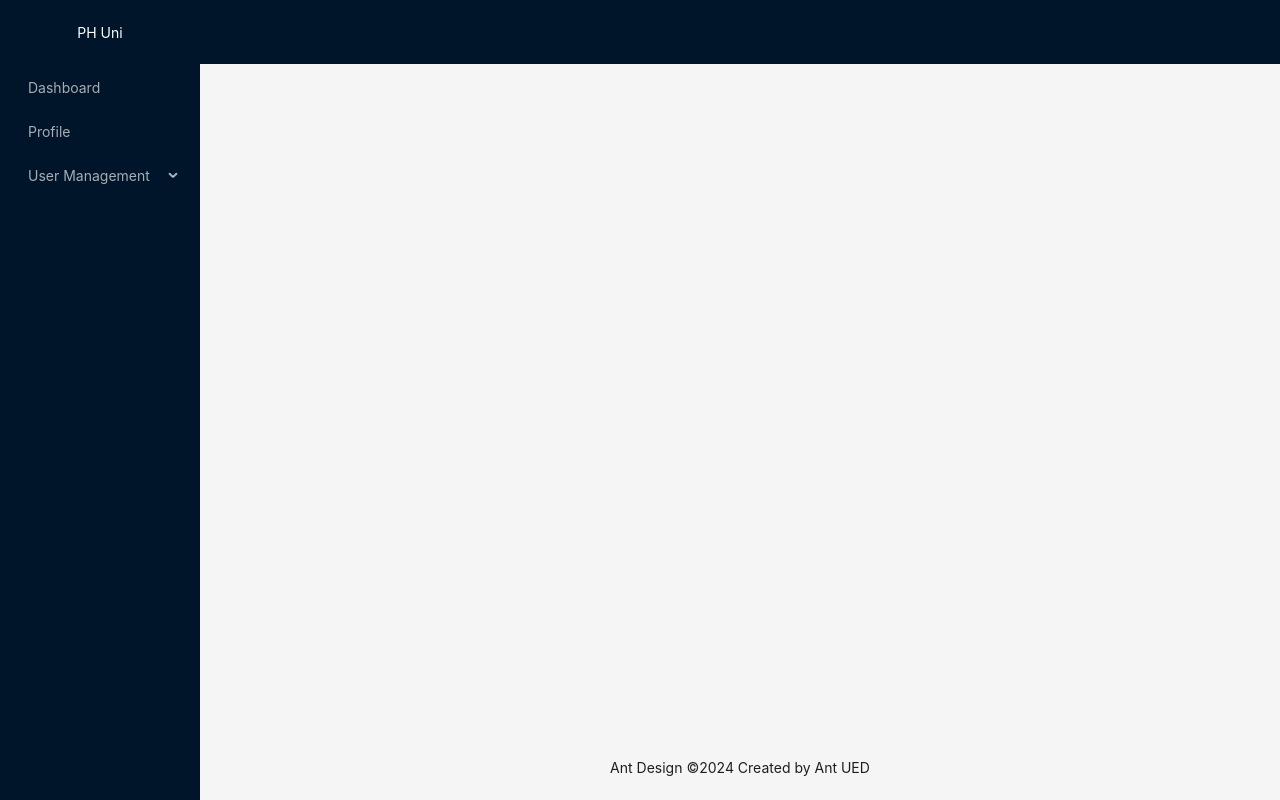
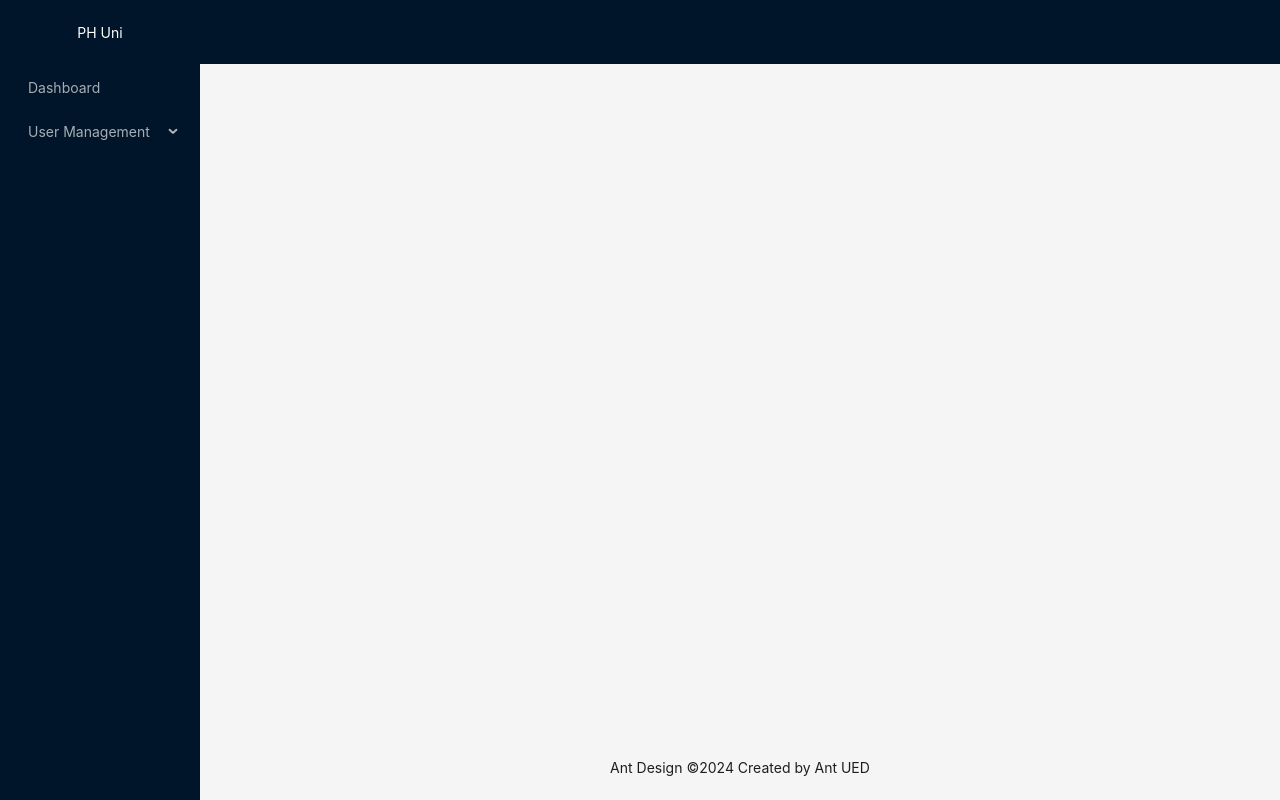
Before and after one commit to Anamul9901/level2-ph-universety-client, a React (Vite) app: page / in a window 1280 px wide. Built offline with nearby package versions, Linux system fonts and the light colour scheme.

Commit message:
re-usable admin routes and sidbar Lyout

```diff
--- a/src/components/layout/MainLayout.tsx
+++ b/src/components/layout/MainLayout.tsx
@@ -1,31 +1,34 @@
-import { Layout, Menu } from "antd";
-import { Outlet } from "react-router-dom";
+import { Layout, Menu, MenuProps } from "antd";
+import { NavLink, Outlet } from "react-router-dom";
+import { adminSidebarItems } from "../../routes/admin.routes";
 const { Header, Content, Footer, Sider } = Layout;
 const MainLayout = () => {
-  const items = [
-    {
-      key: "1",
-      label: "Dashboard",
-    },
-    {
-      key: "2",
-      label: "Profile",
-    },
-    {
-      key: "3",
-      label: "User Management",
-      children: [
-        {
-          key: "31",
-          label: "Create Admin",
-        },
-        {
-          key: "32",
-          label: "Create Student",
-        },
-      ],
-    },
-  ];
+  // const items: MenuProps["items"] = [
+  //   {
+  //     key: "Dashboard",
+  //     label: <NavLink to="/admin/dashboard">Dashboard</NavLink>,
+  //   },
+  //   {
+  //     key: "User Management",
+  //     label: "User Management",
+  //     children: [
+  //       {
+  //         key: "Create Admin",
+  //         label: <NavLink to="/admin/create-admin">Create Admin</NavLink>,
+  //       },
+  //       {
+  //         key: "Create Faculty",
+  //         label: <NavLink to="/admin/create-faculty">Create Faculty</NavLink>,
+  //       },
+  //       {
+  //         key: "Create Student",
+  //         label: <NavLink to="/admin/create-student">Create Student</NavLink>,
+  //       },
+  //     ],
+  //   },
+  // ];
+
+
   return (
     <Layout style={{ height: "100vh" }}>
       <Sider
@@ -53,7 +56,8 @@
           theme="dark"
           mode="inline"
           defaultSelectedKeys={["4"]}
-          items={items}
+          // items={items}
+          items={adminSidebarItems}
         />
       </Sider>
       <Layout>
--- /dev/null
+++ b/src/pages/admin/CreateAdmin.tsx
@@ -0,0 +1,10 @@
+
+const CreateAdmin = () => {
+    return (
+        <div>
+            <h1>this is create faculty component</h1>
+        </div>
+    );
+};
+
+export default CreateAdmin;
--- /dev/null
+++ b/src/pages/admin/CreateFaculty.tsx
@@ -0,0 +1,10 @@
+
+const CreateFaculty = () => {
+    return (
+        <div>
+            <h1>|This is Create Faculty compontnt</h1>
+        </div>
+    );
+};
+
+export default CreateFaculty;
--- /dev/null
+++ b/src/routes/admin.routes.tsx
@@ -0,0 +1,111 @@
+import { ReactNode } from "react";
+import AdminDashboard from "../pages/admin/AdminDashboard";
+import CreateAdmin from "../pages/admin/CreateAdmin";
+import CreateFaculty from "../pages/admin/CreateFaculty";
+import CreateStudent from "../pages/admin/CreateStudent";
+import { NavLink } from "react-router-dom";
+
+type TRoute = {
+  path: string;
+  element: ReactNode;
+};
+
+type TSidebarItem = {
+  key: string;
+  label: ReactNode;
+  children?: TSidebarItems[];
+};
+
+const adminPaths = [
+  {
+    name: "Dashboard",
+    path: "dashboard",
+    element: <AdminDashboard />,
+  },
+  {
+    name: "User Management",
+    children: [
+      {
+        name: "Create Admin",
+        path: "create-admin",
+        element: <CreateAdmin />,
+      },
+      {
+        name: "Create Faculty",
+        path: "create-faculty",
+        element: <CreateFaculty />,
+      },
+      {
+        name: "Create Student",
+        path: "create-student",
+        element: <CreateStudent />,
+      },
+    ],
+  },
+];
+
+//* Programatical way
+export const adminRoutes = adminPaths.reduce((acc: TRoute[], item) => {
+  if (item.path && item.name) {
+    acc.push({
+      path: item.path,
+      element: item.element,
+    });
+  }
+
+  if (item.children) {
+    item.children.forEach((child) => {
+      acc.push({
+        path: child.path,
+        element: child.element,
+      });
+    });
+  }
+
+  return acc;
+}, []);
+
+export const adminSidebarItems = adminPaths.reduce(
+  (acc: TSidebarItem[], item) => {
+    if (item.path && item.name) {
+      acc.push({
+        key: item.name,
+        label: <NavLink to={`/admin/${item.path}`}>{item.name}</NavLink>,
+      });
+    }
+
+    if (item.children) {
+      acc.push({
+        key: item.name,
+        label: item.name,
+        children: item.children.map((child) => ({
+          key: child.name,
+          label: <NavLink to={`/admin/${child.path}`}>{child.name}</NavLink>,
+        })),
+      });
+    }
+
+    return acc;
+  },
+  []
+);
+
+//! Hard codded way
+// export const adminPaths = [
+//   {
+//     path: "dashboard",
+//     element: <AdminDashboard />,
+//   },
+//   {
+//     path: "create-student",
+//     element: <CreateStudent />,
+//   },
+//   {
+//     path: "create-admin",
+//     element: <CreateAdmin />,
+//   },
+//   {
+//     path: "create-faculty",
+//     element: <CreateFaculty />,
+//   },
+// ];
--- a/src/routes/routes.tsx
+++ b/src/routes/routes.tsx
@@ -1,53 +1,37 @@
 import { createBrowserRouter } from "react-router-dom";
 import App from "../App";
-import About from "../pages/About";
-import Contact from "../pages/Contact";
-import AdminDashboard from "../pages/admin/AdminDashboard";
-import CreateStudent from "../pages/admin/CreateStudent";
-import AdminLayout from "../components/layout/AdminLayout";
+import Login from "../pages/Login";
+import Register from "../pages/Register";
+import { adminRoutes } from "./admin.routes";
 
 const router = createBrowserRouter([
   {
     path: "/",
     element: <App />,
-    children: [
-      {
-        path: "about",
-        element: <About />,
-      },
-      {
-        path: "contact",
-        element: <Contact />,
-      },
-    ],
   },
   {
     path: "/admin",
-    // element: <AdminLayout />,
-    element: <App/>,
-    children: [
-      {
-        index: true,
-        element: <AdminDashboard />,
-      },
-      {
-        path: "dashboard",
-        element: <AdminDashboard />,
-      },
-      {
-        path: "create-student",
-        element: <CreateStudent />,
-      },
-    ],
+    element: <App />,
+    children: adminRoutes,
+  },
+  {
+    path: "/faculty",
+    element: <App />,
+    children: adminRoutes,
+  },
+  {
+    path: "/student",
+    element: <App />,
+    children: adminRoutes,
   },
 
   {
-    path: "/",
-    element: <Contact />,
+    path: "/login",
+    element: <Login />,
   },
   {
-    path: "/contact",
-    element: <Contact />,
+    path: "/register",
+    element: <Register />,
   },
 ]);
 
```
Also changed, not shown: test.js (added, +93 -0 lines).
